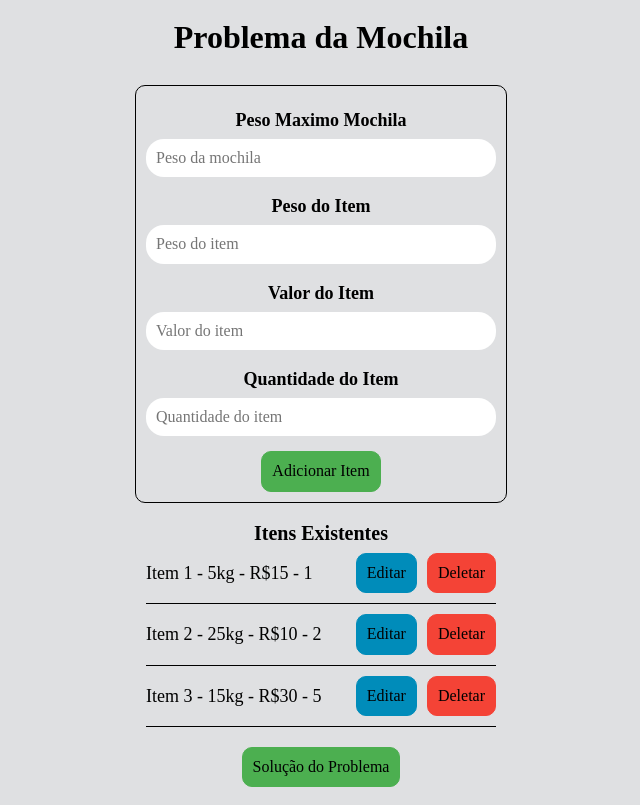
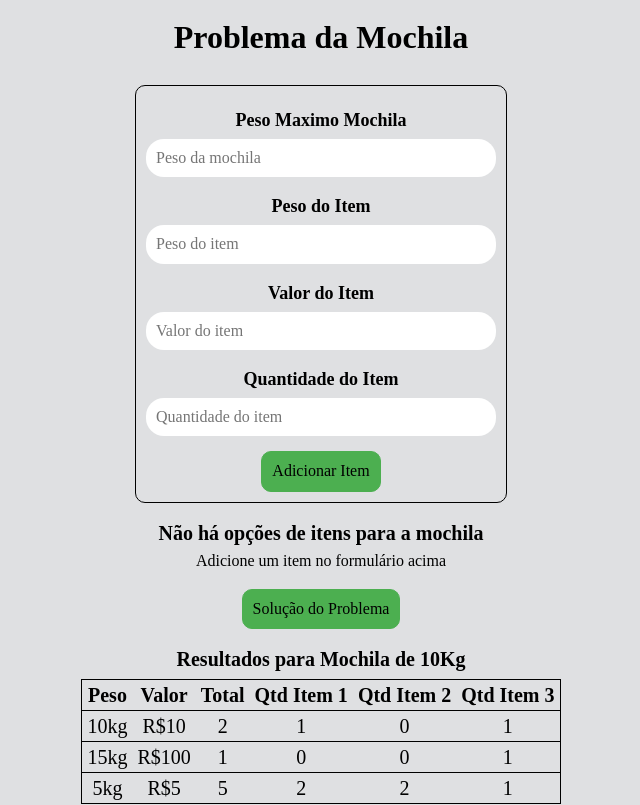
Before and after one commit to andrealvesaraujo/knapsack_dobslit, a React (Create React App) app: page / in a window 1280 px wide. Shown: the top 805 px of the page, without its empty margins (319-959 px from the left). Built offline with nearby package versions, Linux system fonts and the light colour scheme.

Commit message:
feat: Add List itens from form

```diff
--- a/src/App.js
+++ b/src/App.js
@@ -2,16 +2,51 @@ import React from 'react';
 import './App.scss';
 import MainForm from './components/MainForm'
 import Button from './components/Button'
-import ListItem from './components/ListItem'
+import ListItems from './components/ListItems'
 import MainTable from './components/MainTable'
 
 export default class App extends React.Component {
+
+  constructor(props) {
+    super(props);
+    this.state = {
+      knapsackWeight: '',
+      indexEditItem:'',
+      formEditItem: {
+        itemWeight: '',
+        itemValue: '',
+        itemTotal: '',
+      },
+      listItems:[],
+    }
+  }
+
+  handleFormAddItem = (item) => {
+    this.setState({
+      listItems: [...this.state.listItems, item]
+    })
+  }
+
+  handleFormSaveWeight = (weight) => {
+    this.setState({
+      knapsackWeight: weight
+    },()=>{
+      // console.log('this.state.knapsackWeight')
+      // console.log(this.state.knapsackWeight)
+    })
+  }
+
   render() {
     return (
       <main>
         <h1>Problema da Mochila</h1>
-        <MainForm />
-        <ListItem />
+        <MainForm
+          addItem={this.handleFormAddItem}
+          saveKnapsackWeight={this.handleFormSaveWeight}
+        />
+        <ListItems
+            listItems={this.state.listItems}
+        />
         <div className="container-btn-solution">
           <Button isSucess />
         </div>
--- a/src/components/Button/Button.scss
+++ b/src/components/Button/Button.scss
@@ -20,6 +20,7 @@
     font-size: 1.6rem;
     cursor: pointer;
     padding: 1rem;
+    margin-left: 1rem;
 
     &:hover {
         opacity: 0.8;
--- a/src/components/Button/index.js
+++ b/src/components/Button/index.js
@@ -23,11 +23,11 @@ export default class Button extends React.Component {
           <button className="btn-sucess">Solução do Problema</button>
       )}
       {this.state.isEdit && (
-          <button className="btn-edit">Editar</button>
+          <button className="btn-edit" onClick={this.props.onClick}>Editar</button>
         )
       }
       {this.state.isDelete && (
-          <button className="btn-alert">Deletar</button>
+          <button className="btn-alert" onClick={this.props.onClick}>Deletar</button>
         )
       }
       </>
--- a/src/components/ListItem/index.js
+++ /dev/null
@@ -1,36 +0,0 @@
-import React from 'react';
-import './ListItem.scss';
-import Button from '../Button'
-
-export default class ListItem extends React.Component {
-  render() {
-    return (
-        <div className="container-items">
-            <h2>Itens Existentes</h2>
-            <ol>
-              <li>
-                Item 1 - 5kg - R$15 - 1
-                <div>
-                  <Button isEdit />
-                  <Button isDelete />
-                </div>
-              </li>
-              <li>
-                Item 2 - 25kg - R$10 - 2
-                <div>
-                  <Button isEdit />
-                  <Button isDelete />
-                </div>
-              </li>
-              <li>
-                Item 3 - 15kg - R$30 - 5
-                <div>
-                  <Button isEdit />
-                  <Button isDelete />
-                </div>
-              </li>
-            </ol>
-        </div>
-    )
-  }
-}
--- /dev/null
+++ b/src/components/ListItems/index.js
@@ -0,0 +1,34 @@
+import React from 'react';
+import './ListItems.scss';
+import Button from '../Button'
+
+export default class ListItems extends React.Component {
+
+  render() {
+    return (
+        <div className="container-items">
+          {this.props.listItems && this.props.listItems.length > 0 ? (
+              <>
+                <h2>Itens Existentes para a Mochila</h2>
+                <ol>
+                  {this.props.listItems.map((item, idx) =>
+                    <li key={`item_${idx}`}>
+                      Item {idx + 1} - {item.itemWeight}kg - R${item.itemValue} - {item.itemTotal}
+                      <div>
+                        <Button isEdit/>
+                        <Button isDelete/>
+                      </div>
+                    </li>
+                  )}
+                </ol>
+              </>
+          ) : (
+              <>
+                <h2>Não há opções de itens para a mochila</h2>
+                <h3>Adicione um item no formulário acima</h3>
+              </>
+          )}
+        </div>
+    )
+  }
+}
--- a/src/components/MainForm/index.js
+++ b/src/components/MainForm/index.js
@@ -21,10 +21,6 @@ export default class MainForm extends React.Component {
         }
     }
 
-    componentDidUpdate(){
-        console.log(this.state);
-    }
-
     handleSubmit = (values, formikBag)=>{
         this.setState({
             knapsackWeight: values.knapsackWeight,
@@ -32,6 +28,13 @@ export default class MainForm extends React.Component {
             itemValue: values.itemValue,
             itemTotal: values.itemTotal,
         },()=>{
+            const item = {
+                itemWeight:  this.state.itemWeight,
+                itemValue:  this.state.itemValue,
+                itemTotal:  this.state.itemTotal,
+            }
+            this.props.addItem(item)
+            this.props.saveKnapsackWeight(this.state.knapsackWeight)
             formikBag.resetForm()
         })
     }
```
Also changed, not shown: src/components/ListItems/ListItems.scss (renamed from src/components/ListItem/ListItem.scss).
